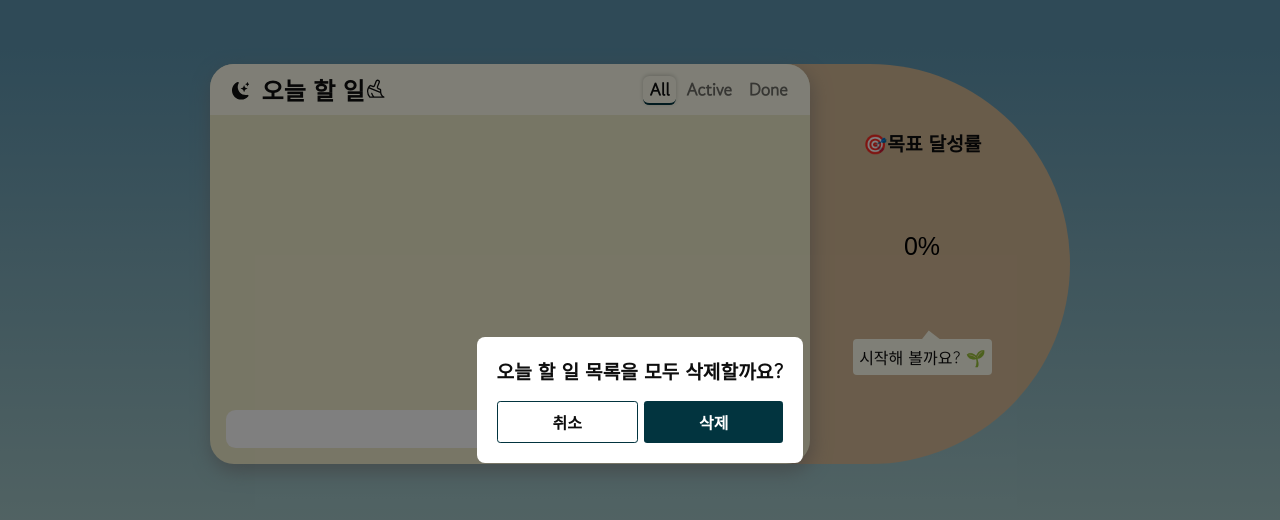
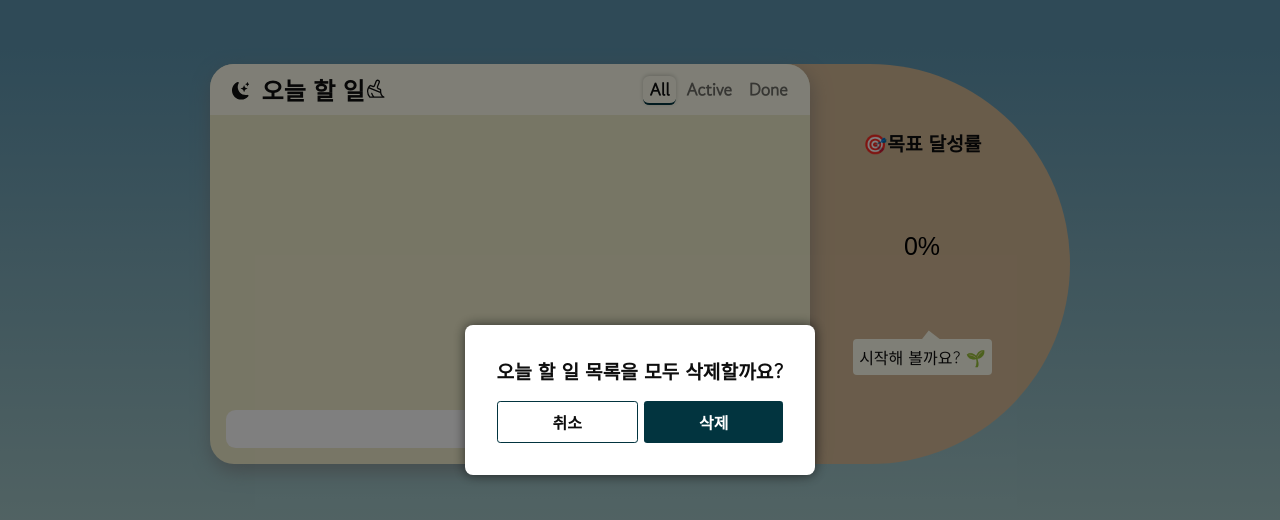
Before and after one commit to standjeong/ToDoMate, a React (Create React App) app: page / in a window 1280 px wide. Both pictures are taken after a click on the icon 375 px from the left and 89 px from the top of the page. Shown: the top 520 px of the page. Built offline with nearby package versions, Linux system fonts and the light colour scheme.

Commit message:
style : update overall styling

```diff
--- a/src/components/common/Modal.module.css
+++ b/src/components/common/Modal.module.css
@@ -11,11 +11,13 @@
   z-index: 1000;
 }
 .modal {
-  background-color: white;
-  padding: 20px;
+  color: var(--color-text);
+  background-color: var(--color-modal-bg);
+  padding: 2rem;
   border-radius: 8px;
   text-align: center;
   z-index: 1001; /* 모달을 오버레이 위에 */
+  box-shadow: var(--box-shadow-modal);
 }
 .title {
   font-size: 1.2rem;
--- a/src/components/today/AddTodo.module.css
+++ b/src/components/today/AddTodo.module.css
@@ -21,4 +21,5 @@
   padding: 0 1rem;
   border-top-right-radius: var(--inputField-radius);
   border-bottom-right-radius: var(--inputField-radius);
+  cursor: pointer;
 }
--- a/src/components/today/Header.module.css
+++ b/src/components/today/Header.module.css
@@ -17,6 +17,9 @@
 }
 html.dark .mode {
   font-size: 1.2rem;
+}
+.mode:hover {
+  animation: turn 2s cubic-bezier(0.9, 0.03, 0.69, 0.22);
 }
 .h1 {
   font-size: 1.5rem;
@@ -50,3 +53,10 @@ html.dark .mode {
   border-radius: 0.4rem;
   box-shadow: 0px -1px 4px rgba(0, 0, 0, 0.2);
 }
+
+@keyframes turn {
+  50%,
+  100% {
+    transform: rotate(1turn);
+  }
+}
--- a/src/index.css
+++ b/src/index.css
@@ -6,8 +6,11 @@
   --color-accent-variant: #012128;
   --color-text: #0e0e0e;
   --color-text-bgAccent: #ffffff;
+  --color-modal-bg: #ffffff;
   /* --color-scrollbar: #d2bd92; */
   --rgb-color-scrollbar: 210, 189, 146;
+
+  --box-shadow-modal: 0px 0px 12px 0px rgb(6 6 6 / 61%);
 
   /* Border Radius */
   --inputField-radius: 0.6rem;
@@ -20,6 +23,9 @@ html.dark {
   --color-accent: #f0edcc;
   --color-accent-variant: #fffeee;
   --color-text: #fffefe;
+  --color-text-bgAccent: #0e0e0e;
+  --color-modal-bg: #02343f;
+  --box-shadow-modal: 0px 0px 12px 0px rgb(6 6 6 / 100%);
 }
 
 body {
@@ -86,9 +92,6 @@ button {
 ::-webkit-scrollbar {
   width: 0.5rem;
 }
-/* ::-webkit-scrollbar-track {
-  background-color: white;
-} */
 ::-webkit-scrollbar-thumb {
   background-color: rgba(var(--rgb-color-scrollbar), 0.8);
   border-radius: 1rem;
```
